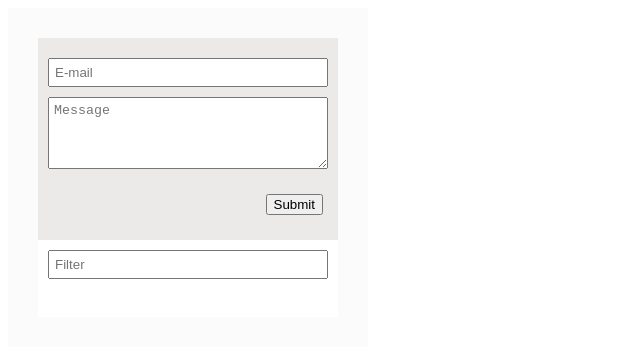
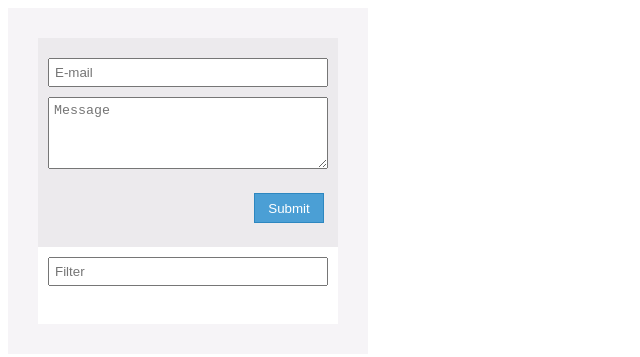
Before and after one commit to amit034/big-panda, a website: page public/index.html in a window 1280 px wide. Shown: the whole page, without its empty margins (0-640 px from the left). Drawn offline with nearby package versions, Linux system fonts and the light colour scheme; no server answers.

Commit message:
fix styles

```diff
--- a/public/css/big-panda.css
+++ b/public/css/big-panda.css
@@ -1,7 +1,7 @@
 .comments-board{
   width: 300px;
   padding: 30px;
-  background-color: #fbfbfb;
+  background-color: #f6f4f7;
 }
 .comments-list-container , .add-comment-container, .comment-container{
   display: -webkit-box;
@@ -18,7 +18,7 @@
 }
 .add-comment-container {
   padding:10px;
-  background-color: #ECE9E9;
+  background-color: #eceaed;
 }
 .comments-list-container{
   padding: 10px;
@@ -35,7 +35,14 @@
 }
 .submit{
     height: 30px;
+	width: 70px;
     background-color: #afafaf;
+    margin: -1px -1px -1px 0;
+    padding: 0;
+    border: 1px solid #2d87c0;
+    background: #4b9fd5;
+    color: #fff;
+    font-weight: 400;
 }
 .avatar{
   width: 60px;
--- a/public/index.html
+++ b/public/index.html
@@ -14,7 +14,7 @@
         <div class="add-comment-container">
             <input placeholder="E-mail" ng-model="email" class="add-comment-item">
             <textarea  placeholder="Message" ng-class="add-comment-item" rows="4" cols="50" ng-model="message"></textarea>
-            <div class="add-comment-item add-comment-submit-item"><button ng-class="submit" ng-click="addComment()">Submit</button></div>
+            <div class="add-comment-item add-comment-submit-item"><button class="submit" ng-click="addComment()">Submit</button></div>
         </div>
         <div>
         <div class="comments-list-container">
--- a/server.js
+++ b/server.js
@@ -45,7 +45,7 @@ app.get('/comments' , function (req, res) {
 });
 
 app.use(errorHandler());
-app.listen(3002, function () {
+app.listen(3000, function () {
   mongoose.connect('mongodb://test:test@ds019950.mlab.com:19950/example');
   console.log('Big Panda app listening on port 3000!')
 });
```
